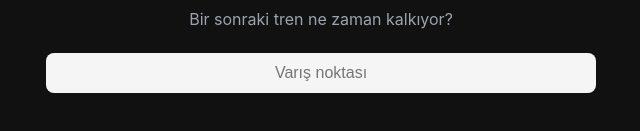
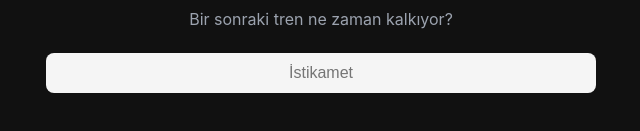
Before and after one commit to aardaakpinar/kargo, an Electron app: page src/pages/index.html in a window 1200 px wide. Shown: the part 379-510 px from the top of the page, 279-919 px from the left. Drawn offline with Linux system fonts and the light colour scheme.

Commit message:
istikamet

```diff
--- a/src/pages/index.html
+++ b/src/pages/index.html
@@ -18,7 +18,7 @@
 			id="destInput"
 			type="text"
 			class="dest"
-			placeholder="Varış noktası"
+			placeholder="İstikamet"
 			autocomplete="off"
 		/>
 
```
Also changed, not shown: assets/cargo_home.png.
